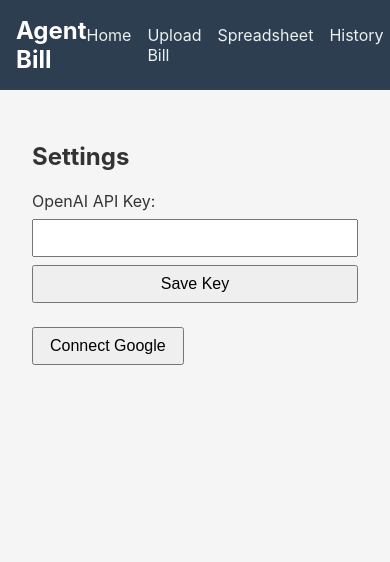
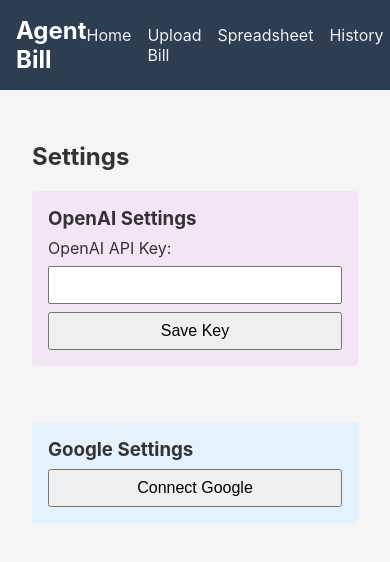
Before and after one commit to marceloadaes/AgentBill, a Next.js app: page /settings in a window 390 px wide. Shown: the top 562 px of the page. Built offline with nearby package versions, Linux system fonts and the light colour scheme.

Commit message:
Improve settings UI responsiveness and error guidance

```diff
--- a/pages/settings.tsx
+++ b/pages/settings.tsx
@@ -29,7 +29,7 @@
       setConnected(true);
       setShowRetry(false);
     } else if (router.query.status === 'error') {
-      setMessage('Failed to authenticate with Google.');
+      setMessage('Failed to authenticate with Google. Please make sure you granted access and try again.');
       setIsError(true);
       setShowRetry(true);
     } else {
@@ -40,7 +40,7 @@
   const connect = () => {
     const clientId = process.env.NEXT_PUBLIC_GOOGLE_CLIENT_ID;
     if (!clientId) {
-      setMessage('Google OAuth client ID is not configured.');
+      setMessage('Google OAuth client ID is not configured. Set the NEXT_PUBLIC_GOOGLE_CLIENT_ID environment variable.');
       setIsError(true);
       return;
     }
@@ -68,7 +68,7 @@
 
   const saveKey = () => {
     if (!isValidOpenAIKey(openAIKey)) {
-      setMessage('Invalid OpenAI API key.');
+      setMessage('Invalid OpenAI API key. The key should start with \"sk-\" and can be generated from your OpenAI account page.');
       setIsError(true);
       return;
     }
@@ -104,7 +104,9 @@
           )}
         </div>
       )}
-      <div className={styles.section}>
+      <div className={styles.sections}>
+        <div className={`${styles.section} ${styles.openAISection}`}>
+          <h3 className={styles.sectionTitle}>OpenAI Settings</h3>
           <label htmlFor="openaiKey">OpenAI API Key:</label>
           <input
             id="openaiKey"
@@ -125,6 +127,8 @@
             </>
           )}
         </div>
+        <div className={`${styles.section} ${styles.googleSection}`}>
+          <h3 className={styles.sectionTitle}>Google Settings</h3>
           {connected ? (
             <button onClick={disconnect} className={styles.button}>
               Disconnect Google
@@ -134,6 +138,8 @@
               Connect Google
             </button>
           )}
+        </div>
+      </div>
     </Layout>
   );
 };
--- a/styles/Settings.module.css
+++ b/styles/Settings.module.css
@@ -21,11 +21,42 @@
   font-size: 1rem;
 }
 
+.sections {
+  display: flex;
+  flex-direction: column;
+  gap: 2rem;
+}
+
+@media (min-width: 600px) {
+  .sections {
+    flex-direction: row;
+    align-items: flex-start;
+  }
+}
+
 .section {
   margin-bottom: 1.5rem;
   display: flex;
   flex-direction: column;
   max-width: 400px;
+  flex: 1;
+}
+
+.openAISection {
+  background-color: #f3e5f5;
+  padding: 1rem;
+  border-radius: 4px;
+}
+
+.googleSection {
+  background-color: #e3f2fd;
+  padding: 1rem;
+  border-radius: 4px;
+}
+
+.sectionTitle {
+  margin-top: 0;
+  margin-bottom: 0.5rem;
 }
 
 .input {
```
Lines whose indentation alone changed are shown as unchanged.
